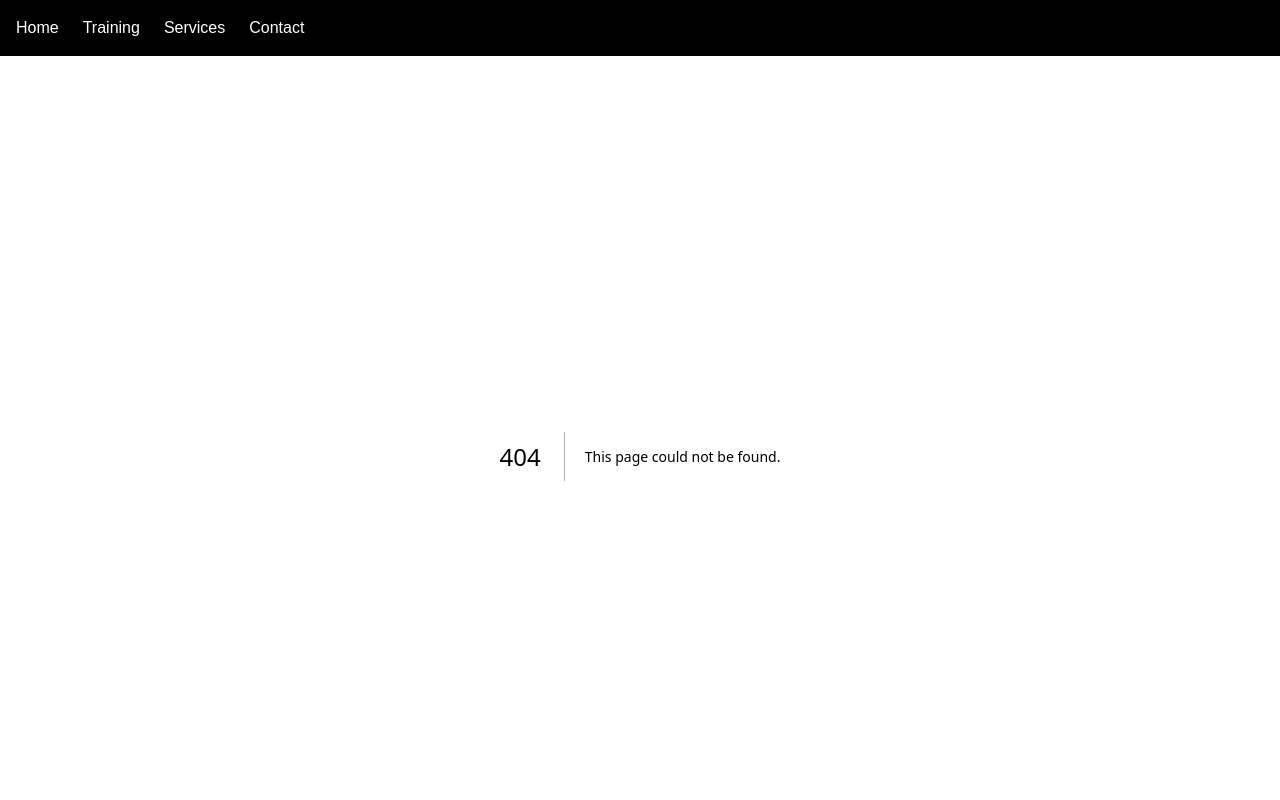
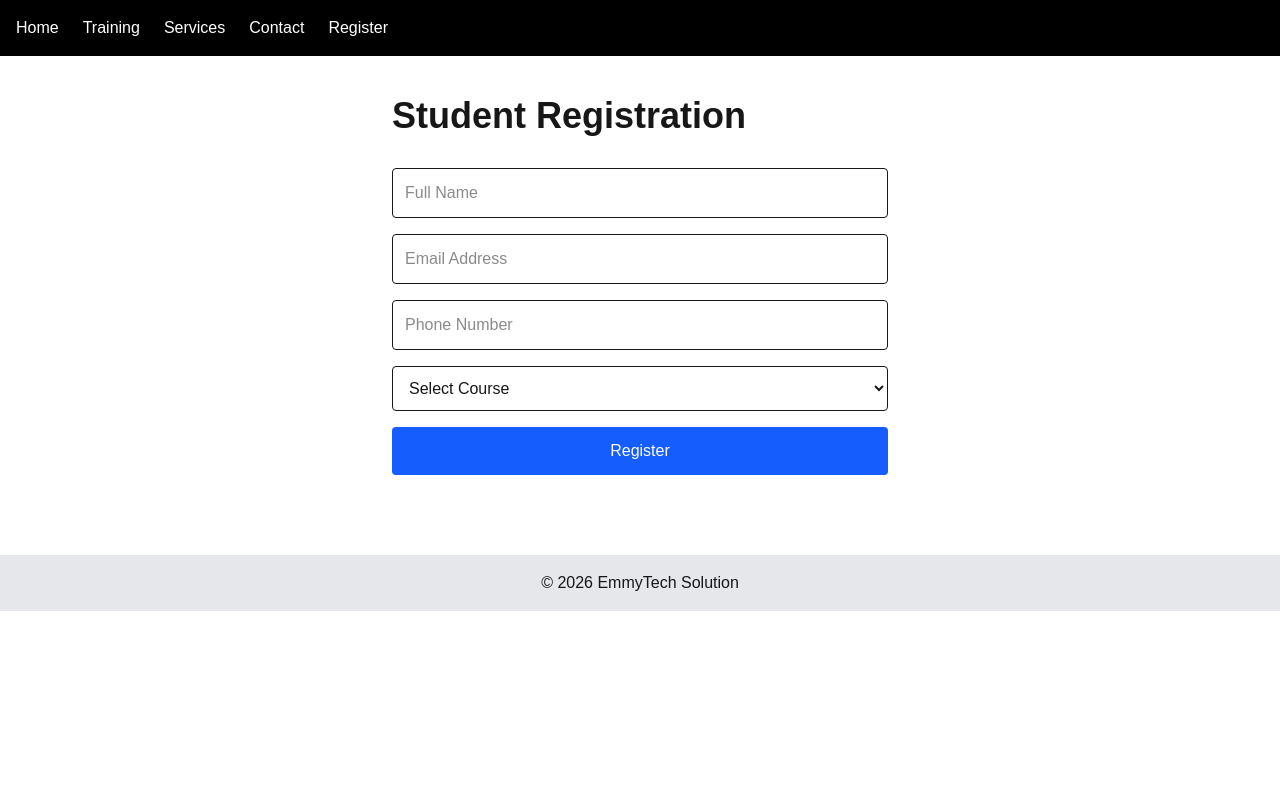
Before and after one commit to Emmanuel-Imeh/EmmyTechSolution, a Next.js app: page /register in a window 1280 px wide. Before the commit this address had no page. Shown: the top 800 px of the page. Built offline with nearby package versions, Linux system fonts and the light colour scheme.

Commit message:
innovation

```diff
--- a/app/page.js
+++ b/app/page.js
@@ -1,18 +1,53 @@
+import Link from "next/link";
+
 export default function Home() {
   return (
-    <main className="p-10">
+    <main>
 
-      <h1 className="text-5xl font-bold text-blue-600">
-        EmmyTech Solution
-      </h1>
+      {/* HERO SECTION */}
+      <section className="p-10 text-center">
 
-      <p className="mt-4 text-lg">
-        Learn digital skills and build real tech solutions.
-      </p>
+        <h1 className="text-5xl font-bold text-blue-600">
+          EmmyTech Solution
+        </h1>
 
-      <button className="mt-6 bg-black text-white px-4 py-2 rounded">
-        Enroll Now
-      </button>
+        <p className="mt-6 text-xl">
+          Learn digital skills and build real tech solutions.
+        </p>
+
+        <div className="mt-8 flex justify-center gap-4">
+
+          <Link
+            href="/training"
+            className="bg-blue-600 text-white px-6 py-3 rounded"
+          >
+            Start Learning
+          </Link>
+
+          <Link
+            href="/services"
+            className="border border-black px-6 py-3 rounded"
+          >
+            Our Services
+          </Link>
+
+        </div>
+
+      </section>
+
+      {/* ABOUT SECTION */}
+      <section className="p-10 bg-gray-100">
+
+        <h2 className="text-3xl font-bold">
+          About EmmyTech
+        </h2>
+
+        <p className="mt-4 text-lg">
+          EmmyTech Solution helps students and businesses
+          gain digital skills and modern technology solutions.
+        </p>
+
+      </section>
 
     </main>
   );
--- /dev/null
+++ b/app/register/page.js
@@ -0,0 +1,61 @@
+export default function Register() {
+  return (
+    <main className="p-10 max-w-xl mx-auto">
+
+      <h1 className="text-4xl font-bold">
+        Student Registration
+      </h1>
+
+      <form className="mt-8 flex flex-col gap-4">
+
+        {/* FULL NAME */}
+        <input
+          type="text"
+          placeholder="Full Name"
+          className="border p-3 rounded"
+        />
+
+        {/* EMAIL */}
+        <input
+          type="email"
+          placeholder="Email Address"
+          className="border p-3 rounded"
+        />
+
+        {/* PHONE */}
+        <input
+          type="tel"
+          placeholder="Phone Number"
+          className="border p-3 rounded"
+        />
+
+        {/* COURSE */}
+        <select className="border p-3 rounded">
+
+          <option>
+            Select Course
+          </option>
+
+          <option>
+            Computer Basics
+          </option>
+
+          <option>
+            Microsoft Office
+          </option>
+
+        </select>
+
+        {/* BUTTON */}
+        <button
+          type="submit"
+          className="bg-blue-600 text-white p-3 rounded"
+        >
+          Register
+        </button>
+
+      </form>
+
+    </main>
+  );
+}
--- a/components/Navbar.js
+++ b/components/Navbar.js
@@ -22,6 +22,10 @@ export default function Navbar() {
           Contact
         </Link>
 
+	<Link href="/register">
+	  Register
+	</Link>
+
       </div>
 
     </nav>
```
